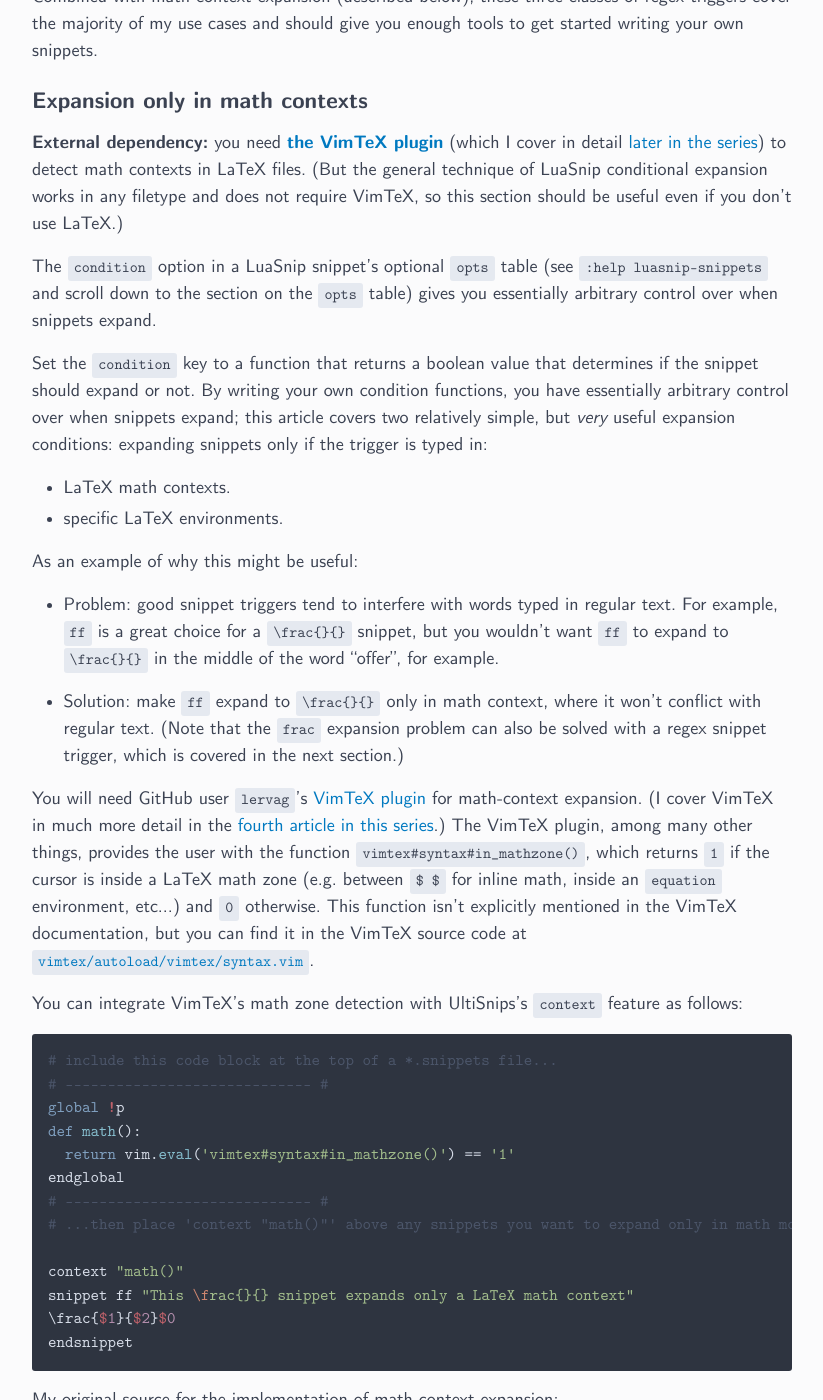
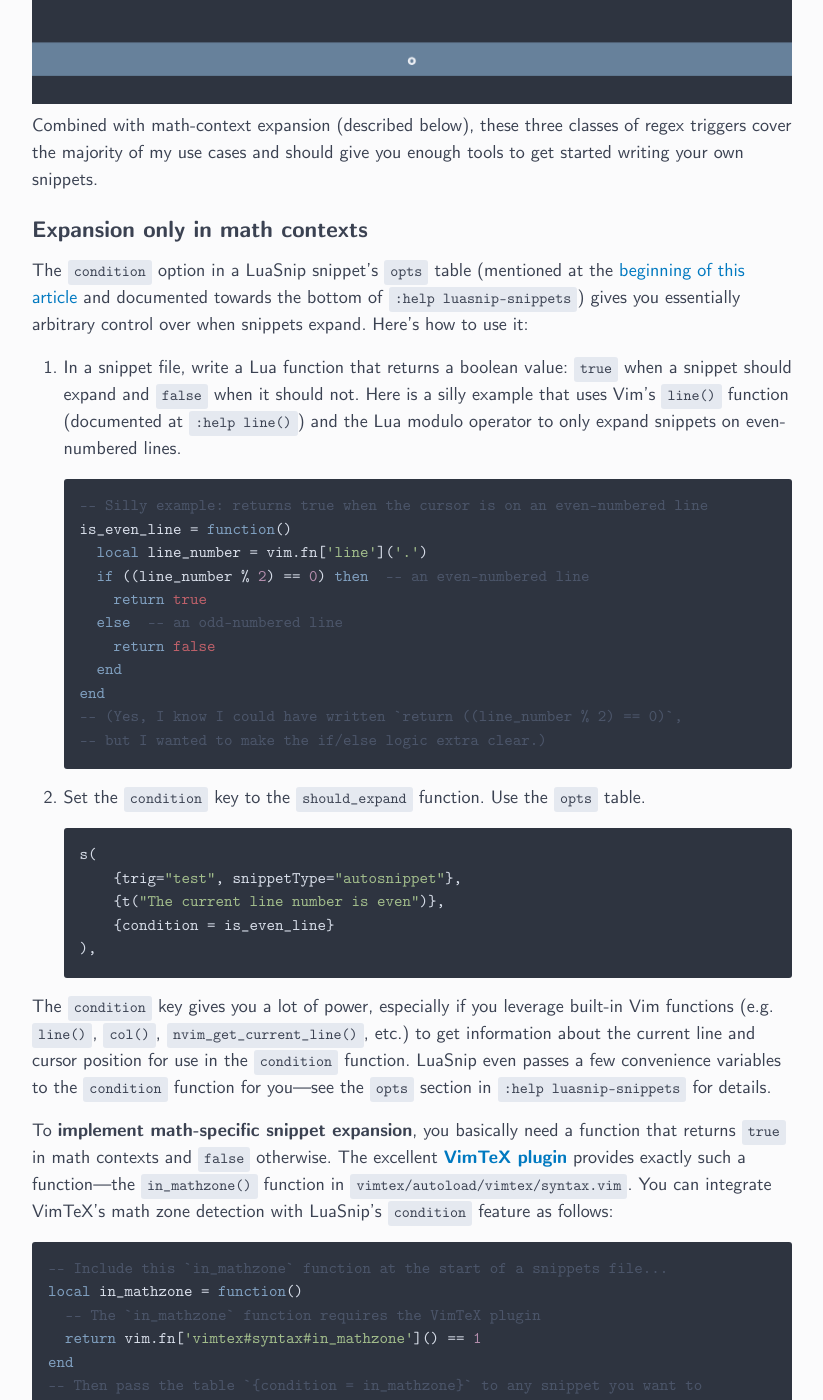
Before and after one commit to ejmastnak/ejmastnak.github.io, a Jekyll site: the page built from tutorials/vim-latex/luasnip.md, in a window 1280 px wide and 1400 px high, scrolled down 30409 px. Shown: the whole window, without its empty margins (228-1051 px from the left). Built offline with Jekyll 4.4.1, drawn with Linux system fonts in a browser that asks for light colours; some of the changed text lies outside the part shown.

Commit message:
(luasnip): first pass of custom-context expansion

````diff
--- a/tutorials/vim-latex/luasnip.md
+++ b/tutorials/vim-latex/luasnip.md
@@ -1123,6 +1125,8 @@ Here are some example use cases:
   ),
   ```
 
+  (Note that the `ff -> \frac{}{}` expansion problem can also be solved with a math-context expansion condition, which is covered in the next section.)
+
 #### Exand only after alphanumeric characters and closing delimiters
 
 This class of triggers expands only after letter characters and closing delimiters, but not after blank spaces or numbers.
@@ -1158,63 +1162,135 @@ And here is the above snippet in action:
 
 <image src="/assets/images/vim-latex/ultisnips/0-subscript.gif" alt="The 0 subscript snippet in action"  />
 
-
 Combined with math-context expansion (described below), these three classes of regex triggers cover the majority of my use cases and should give you enough tools to get started writing your own snippets.
 
 ### Expansion only in math contexts
 
-**External dependency:** you need [**the VimTeX plugin**](https://github.com/lervag/vimtex/) (which I cover in detail [later in the series]({% link tutorials/vim-latex/vimtex.md %})) to detect math contexts in LaTeX files.
-(But the general technique of LuaSnip conditional expansion works in any filetype and does not require VimTeX, so this section should be useful even if you don't use LaTeX.)
+The `condition` option in a LuaSnip snippet's `opts` table (mentioned at the [beginning of this article](#writing-snippets) and documented towards the bottom of `:help luasnip-snippets`) gives you essentially arbitrary control over when snippets expand.
+Here's how to use it:
 
-The `condition` option in a LuaSnip snippet's optional `opts` table (see `:help luasnip-snippets` and scroll down to the section on the `opts` table) gives you essentially arbitrary control over when snippets expand.
+1. In a snippet file, write a Lua function that returns a boolean value: `true` when a snippet should expand and `false` when it should not.
+   Here is a silly example that uses Vim's `line()` function (documented at `:help line()`) and the Lua modulo operator to only expand snippets on even-numbered lines.
 
-Set the `condition` key to a function that returns a boolean value that determines if the snippet should expand or not.
-By writing your own condition functions, you have essentially arbitrary control over when snippets expand;
-this article covers two relatively simple, but *very* useful expansion conditions:
-expanding snippets only if the trigger is typed in:
+   ```lua
+   -- Silly example: returns true when the cursor is on an even-numbered line
+   is_even_line = function()
+     local line_number = vim.fn['line']('.')
+     if ((line_number % 2) == 0) then  -- an even-numbered line
+       return true
+     else  -- an odd-numbered line
+       return false
+     end
+   end
+   -- (Yes, I know I could have written `return ((line_number % 2) == 0)`,
+   -- but I wanted to make the if/else logic extra clear.)
+   ```
 
-- LaTeX math contexts.
-- specific LaTeX environments.
+1. Set the `condition` key to the `should_expand` function.
+   Use the `opts` table.
 
-<!-- ```lua -->
-<!-- fn(line_to_cursor:string, matched_trigger:string, captures:table) -> bool -->
-<!-- ``` -->
-<!-- The function  -->
+   ```lua
+   s(
+       {trig="test", snippetType="autosnippet"},
+       {t("The current line number is even")},
+       {condition = is_even_line}
+   ),
+   ```
 
-As an example of why this might be useful:
+The `condition` key gives you a lot of power, especially if you leverage built-in Vim functions (e.g. `line()`, `col()`, `nvim_get_current_line()`, etc.) to get information about the current line and cursor position for use in the `condition` function.
+LuaSnip even passes a few convenience variables to the `condition` function for you---see the `opts` section in `:help luasnip-snippets` for details.
 
-- Problem: good snippet triggers tend to interfere with words typed in regular text.
-  For example, `ff` is a great choice for a `\frac{}{}` snippet, but you wouldn't want `ff` to expand to `\frac{}{}` in the middle of the word "offer", for example.
+To **implement math-specific snippet expansion**, you basically need a function that returns `true` in math contexts and `false` otherwise.
+The excellent [**VimTeX plugin**](https://github.com/lervag/vimtex/) provides exactly such a function---the `in_mathzone()` function in `vimtex/autoload/vimtex/syntax.vim`.
+<!-- This function isn't explicitly mentioned in the VimTeX documentation, but you can find it in the VimTeX source code at [`vimtex/autoload/vimtex/syntax.vim`](https://github.com/lervag/vimtex/blob/master/autoload/vimtex/syntax.vim). -->
+<!-- (which I cover in detail [later in the series]({% link tutorials/vim-latex/vimtex.md %})) -->
+You can integrate VimTeX's math zone detection with LuaSnip's `condition` feature as follows:
 
-- Solution: make `ff` expand to `\frac{}{}` only in math context, where it won't conflict with regular text.
-  (Note that the `frac` expansion problem can also be solved with a regex snippet trigger, which is covered in the next section.)
+```lua
+-- Include this `in_mathzone` function at the start of a snippets file...
+local in_mathzone = function()
+  -- The `in_mathzone` function requires the VimTeX plugin
+  return vim.fn['vimtex#syntax#in_mathzone']() == 1
+end
+-- Then pass the table `{condition = in_mathzone}` to any snippet you want to
+-- expand only in math contexts.
 
-You will need GitHub user `lervag`'s [VimTeX plugin](https://github.com/lervag/vimtex) for math-context expansion.
-(I cover VimTeX in much more detail in the [fourth article in this series]({% link tutorials/vim-latex/vimtex.md %}).)
-The VimTeX plugin, among many other things, provides the user with the function `vimtex#syntax#in_mathzone()`, which returns `1` if the cursor is inside a LaTeX math zone (e.g. between `$ $` for inline math, inside an `equation` environment, etc...) and `0` otherwise.
-This function isn't explicitly mentioned in the VimTeX documentation, but you can find it in the VimTeX source code at [`vimtex/autoload/vimtex/syntax.vim`](https://github.com/lervag/vimtex/blob/master/autoload/vimtex/syntax.vim).
+-- Another take on the fraction snippet without using a regex trigger
+s({trig = "ff"},
+  fmta(
+    "\\frac{<>}{<>}",
+    {
+      i(1),
+      i(2),
+    }
+  ),
+  {condition = in_mathzone}  -- `condition` option passed in the snippet `opts` table
+),
+```
 
-You can integrate VimTeX's math zone detection with UltiSnips's `context` feature as follows:
+### Other LaTeX-specific contexts
 
-```py
-# include this code block at the top of a *.snippets file...
-# ----------------------------- #
-global !p
-def math():
-  return vim.eval('vimtex#syntax#in_mathzone()') == '1'
-endglobal
-# ----------------------------- #
-# ...then place 'context "math()"' above any snippets you want to expand only in math mode
+Thank you to [@evesdropper](https://github.com/evesdropper) and [@lervag](https://github.com/lervag) for the good ideas and discussion in [VimTeX issue #2501](https://github.com/lervag/vimtex/issues/2501).
 
-context "math()"
-snippet ff "This \frac{}{} snippet expands only a LaTeX math context"
-\frac{$1}{$2}$0
-endsnippet
+So for example
+
+```lua
+local tex_utils = {}  -- useful VimTeX-based context-detection functions
+tex_utils.in_mathzone = function()  -- math context detection
+  return vim.fn['vimtex#syntax#in_mathzone']() == 1
+end
+tex_utils.in_text = function()
+  return not tex_utils.in_mathzone()
+end
+tex_utils.in_comment = function()  -- comment detection
+  return vim.fn['vimtex#syntax#in_comment']() == 1
+end
+tex_utils.in_env = function(name)  -- generic environment detection
+    local is_inside = vim.fn['vimtex#env#is_inside'](name)
+    return (is_inside[1] > 0 and is_inside[2] > 0)
+end
+-- Some concrete examples---adapt as needed
+tex_utils.in_equation = function()  -- equation environment detection
+    return tex_utils.in_env('equation')
+end
+tex_utils.in_itemize = function()  -- itemize environment detection
+    return tex_utils.in_env('itemize')
+end
+tex_utils.in_tikz = function()  -- TikZ picture environment detection
+    return tex_utils.in_env('tikzpicture')
+end
 ```
-My original source for the implementation of math-context expansion: [https://castel.dev/post/lecture-notes-1/#context](https://castel.dev/post/lecture-notes-1/#context).
 
+Then do something like:
+
+```lua
+-- Expand 'dd' into \draw, but only in TikZ environments
+s({trig = "dd"},
+  fmta(
+    "\\draw [<>] ",
+    {
+      i(1, "draw_params"),
+    }
+  ),
+  { condition = tex_utils.in_tikz }
+),
+
+-- Expand 'ii' into \item, but only in itemize environments
+s({trig="^([%s]*)ii", regTrig = true},
+  {
+    f( function(_, snip) return snip.captures[1] end ),
+    t("\\item "),
+  },
+  {condition = tex_utils.in_itemize}
+),
+```
+
+See `:help vimtex#env#is_inside` in `:help vimtex-code-api`.
+
+## Bonus
 
 ### Tip: Refreshing snippets
+
 The function `UltiSnips#RefreshSnippets` refreshes the snippets in the current Vim instance to reflect the contents of your snippets directory.
 Here's an example use case:
 
@@ -1290,7 +1367,7 @@ In no particular order, here are some useful tips based on my personal experienc
   Of course `jk` is two key presses instead of one, but it rolls of the fingers so quickly that I don't notice a slowdown.
   (And you don't have `jk` reserved for exiting Vim's insert mode because you've [remapped Caps Lock to Escape on a system-wide level](https://www.dannyguo.com/blog/remap-caps-lock-to-escape-and-control/) and use that to exit insert mode, right?)
 
-## Tip: A snippet for writing snippets
+### Tip: A snippet for writing snippets
 The following snippet makes it easier to write more snippets.
 To use it, create the file `~/.vim/UltiSnips/snippets.snippets`, and inside it paste the following code:
 
````
Also changed, not shown: other parts of tutorials/vim-latex/luasnip.md (+7 -4 lines).
